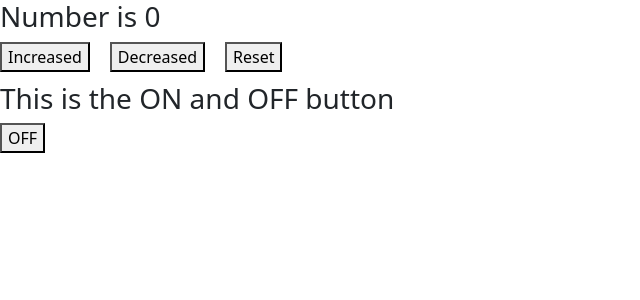
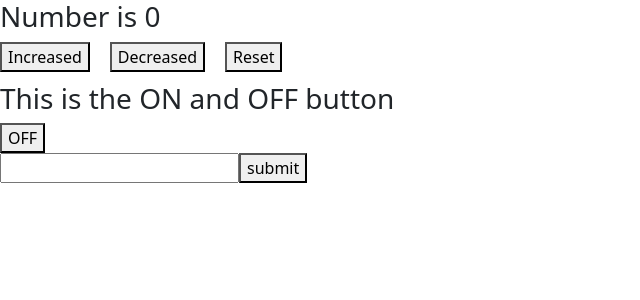
Before and after one commit to Nasir-afridi/js-practice, a React (Vite) app in the folder React/: page / in a window 1280 px wide. Shown: the top 300 px of the page, without its empty margins (0-640 px from the left). Built offline with nearby package versions, Linux system fonts and the light colour scheme; the HTML template or start-up script is replaced by a standard one.

Commit message:
form handling done with the help of preventDefault

```diff
--- a/React/src/App.jsx
+++ b/React/src/App.jsx
@@ -4,10 +4,19 @@ import Counter from './counter';
 import './App.css'
 
 function App() {
+  function submit(q) {
+   q.preventDefault();
+    console.log('first');
+  }
   return (
     <>
       <Counter></Counter>
       <Button></Button>
+      <form onSubmit={(q)=>{
+        submit(q)
+      }}><input type="text" />
+      <button type="submit">submit</button></form>
+
     </>
   )
 }
```
